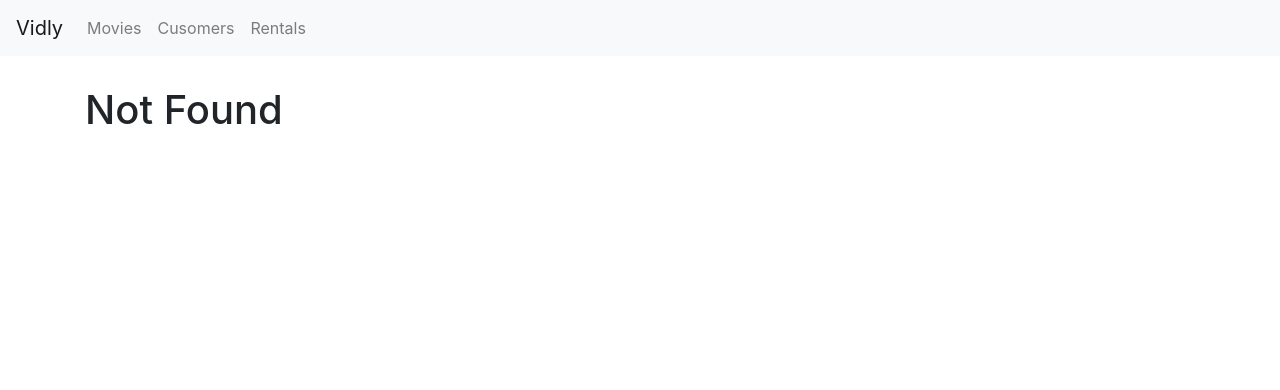
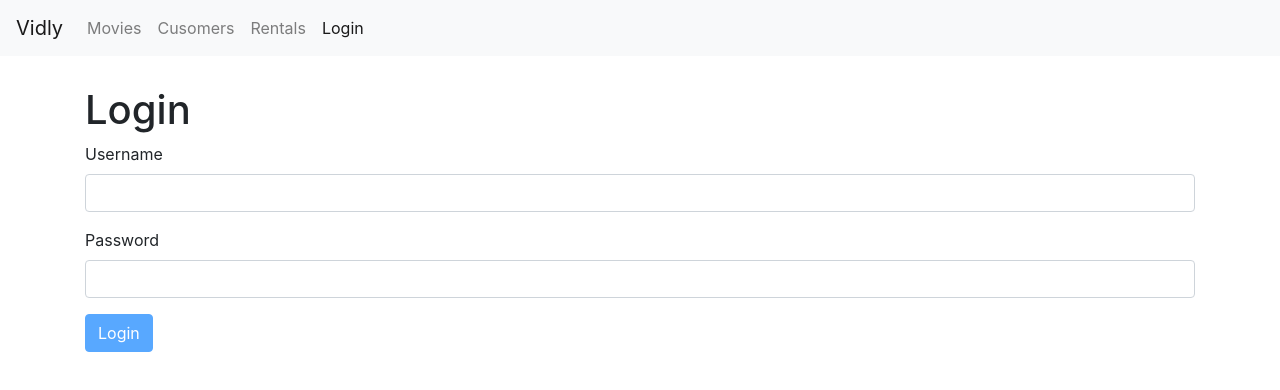
Before and after one commit to mrjakers/movie_rental_app, a React (Create React App) app: page /login in a window 1280 px wide. Before the commit this address led to /not-found. Shown: the top 390 px of the page. Built offline with nearby package versions, Linux system fonts and the light colour scheme.

Commit message:
Login form & validation

```diff
--- a/package.json
+++ b/package.json
@@ -5,6 +5,7 @@
   "dependencies": {
     "bootstrap": "^4.1.1",
     "font-awesome": "^4.7.0",
+    "joi-browser": "^13.4.0",
     "lodash": "^4.17.10",
     "prop-types": "^15.6.2",
     "react": "^16.8.6",
--- a/src/App.js
+++ b/src/App.js
@@ -6,6 +6,7 @@
 import Rentals from "./components/rentals";
 import NotFound from "./components/notFound";
 import NavBar from "./components/navBar";
+import LoginForm from "./components/loginForm";
 import "./App.css";
 
 function App() {
@@ -14,6 +15,7 @@
       <NavBar />
       <main className="container">
         <Switch>
+          <Route path="/login" component={LoginForm} />
           <Route path="/movies/:id" component={MovieForm} />
           <Route path="/movies" component={Movies} />
           <Route path="/customers" component={Customers} />
--- /dev/null
+++ b/src/components/common/input.jsx
@@ -0,0 +1,20 @@
+import React from "react";
+
+const Input = ({ name, label, value, error, onChange }) => {
+  return (
+    <div className="form-group">
+      <label htmlFor={name}>{label}</label>
+      <input
+        value={value}
+        onChange={onChange}
+        id={name}
+        name={name}
+        type="text"
+        className="form-control"
+      />
+      {error && <div className="alert alert-danger">{error}</div>}
+    </div>
+  );
+};
+
+export default Input;
--- /dev/null
+++ b/src/components/loginForm.jsx
@@ -0,0 +1,89 @@
+import React, { Component } from "react";
+import Joi from "joi-browser";
+import Input from "./common/input";
+import { join } from "path";
+
+class LoginForm extends Component {
+  state = {
+    account: { username: "", password: "" },
+    errors: {}
+  };
+
+  schema = {
+    username: Joi.string()
+      .required()
+      .label("Username"),
+    password: Joi.string()
+      .required()
+      .label("Password")
+  };
+
+  validate = () => {
+    const options = { abortEarly: false };
+    const { error } = Joi.validate(this.state.account, this.schema, options);
+    if (!error) return null;
+
+    const errors = {};
+    for (let item of error.details) errors[item.path[0]] = item.message;
+    return errors;
+  };
+
+  validateProperty = ({ name, value }) => {
+    const obj = { [name]: value };
+    const schema = { [name]: this.schema[name] };
+    const { error } = Joi.validate(obj, schema);
+    return error ? error.details[0].message : null;
+  };
+
+  handleSubmit = e => {
+    e.preventDefault();
+
+    const errors = this.validate();
+    this.setState({ errors: errors || {} });
+    if (errors) return;
+  };
+
+  handleChange = ({ currentTarget: input }) => {
+    const errors = { ...this.state.errors };
+    const errorMessage = this.validateProperty(input);
+    if (errorMessage) errors[input.name] = errorMessage;
+    else delete errors[input.name];
+
+    const account = { ...this.state.account };
+    account[input.name] = input.value;
+
+    this.setState({ account, errors });
+  };
+
+  render() {
+    const { account, errors } = this.state;
+
+    return (
+      <div>
+        <h1>Login</h1>
+        <form onSubmit={this.handleSubmit}>
+          <Input
+            name="username"
+            value={account.username}
+            label="Username"
+            onChange={this.handleChange}
+            error={errors.username}
+          />
+          <Input
+            name="password"
+            value={account.password}
+            label="Password"
+            onChange={this.handleChange}
+            error={errors.password}
+          />
+
+          <button disabled={this.validate()} className="btn btn-primary">
+            Login
+          </button>
+        </form>
+      </div>
+    );
+  }
+}
+
+export default LoginForm;
--- a/src/components/navBar.jsx
+++ b/src/components/navBar.jsx
@@ -29,6 +29,9 @@
           <NavLink className="nav-item nav-link" to="/rentals">
             Rentals
           </NavLink>
+          <NavLink className="nav-item nav-link" to="/login">
+            Login
+          </NavLink>
         </div>
       </div>
     </nav>
--- a/src/index.css
+++ b/src/index.css
@@ -13,6 +13,10 @@
     monospace;
 }
 
+.spacing {
+  margin-bottom: 20px;
+}
+
 .navbar {
   margin-bottom: 30px;
 }
```
Also changed, not shown: 1 other file (tests, documents, lock files or other folders).
